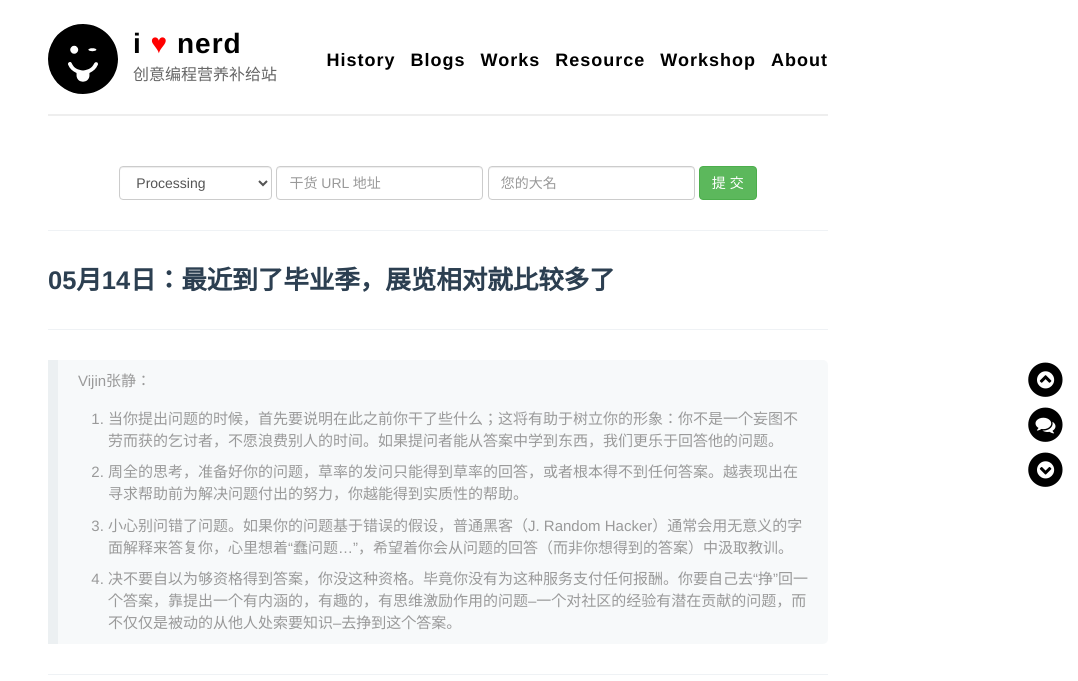
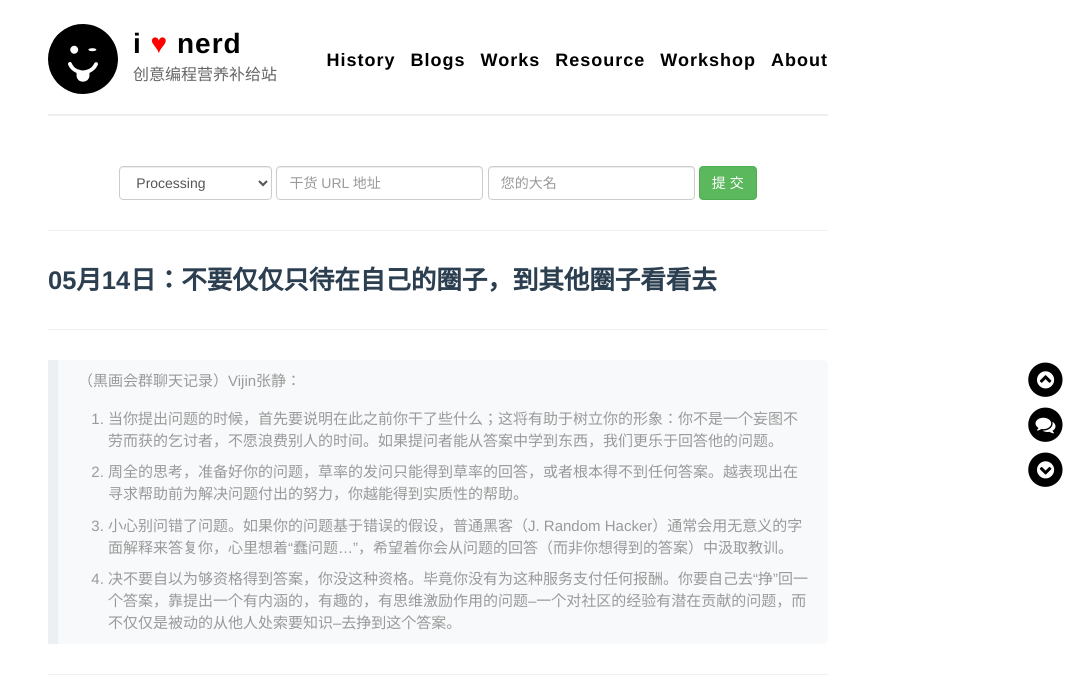
Before and after one commit to onlylemi/inerd, a Jekyll site: the page built from _posts/2016-05-14-daily.md, in a window 1280 px wide and 900 px high, cut to the strip 0-681 px from the top of the window. Shown: the whole strip, without its empty margins (202-1280 px from the left). Built offline with Jekyll 4.4.1, drawn with Linux system fonts in a browser that asks for light colours; nearby versions of some CDN libraries; comment, search, counter and statistics services are not loaded.

Commit message:
update title

```diff
--- a/_posts/2016-05-14-daily.md
+++ b/_posts/2016-05-14-daily.md
@@ -1,6 +1,6 @@
 ---
 layout: post
-title:  最近到了毕业季，展览相对就比较多了
+title:  不要仅仅只待在自己的圈子，到其他圈子看看去
 permalink: /2016/05/14/
 category:
 tags:
@@ -9,7 +9,7 @@ excerpt:
 
 ---
 
-> Vijin张静：
+> （黒画会群聊天记录）Vijin张静：
 >
 1. 当你提出问题的时候，首先要说明在此之前你干了些什么；这将有助于树立你的形象：你不是一个妄图不劳而获的乞讨者，不愿浪费别人的时间。如果提问者能从答案中学到东西，我们更乐于回答他的问题。
 2. 周全的思考，准备好你的问题，草率的发问只能得到草率的回答，或者根本得不到任何答案。越表现出在寻求帮助前为解决问题付出的努力，你越能得到实质性的帮助。
```
Also changed, not shown: README.md.
